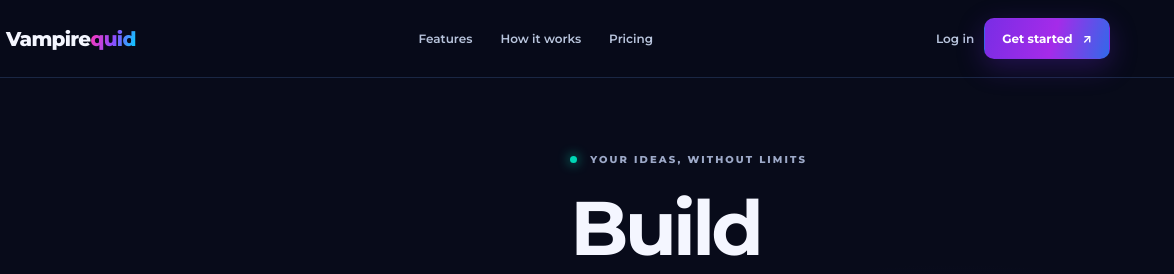
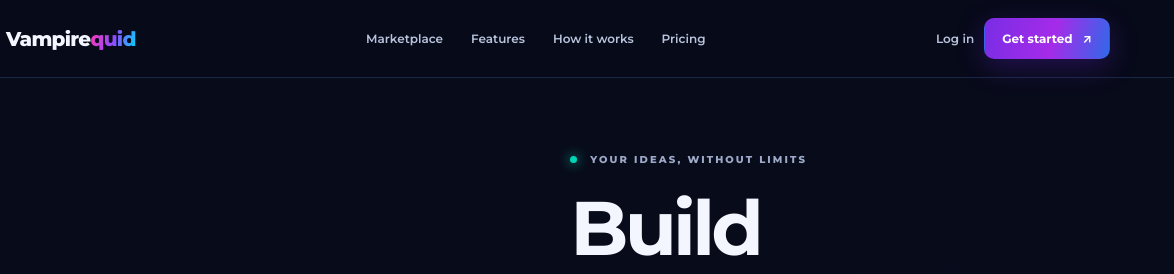
Before and after one commit to applebright22-cyber/cloudflare-container-networking, a plain HTML site: page public/index.html in a window 1280 px wide. Shown: the top 274 px of the page, 106-1280 px from the left. Drawn offline with Linux system fonts and the light colour scheme.

Commit message:
Add marketplace link to Vampirequid homepage

```diff
--- a/public/index.html
+++ b/public/index.html
@@ -1,6 +1,6 @@
 <!doctype html>
 <html lang="en"><head><meta charset="utf-8"><meta name="viewport" content="width=device-width,initial-scale=1"><meta name="theme-color" content="#080b1a"><meta name="description" content="Vampirequid — create, build and publish websites and applications."><title>Vampirequid — Build. Create. Publish.</title><link rel="preconnect" href="https://fonts.googleapis.com"><link rel="preconnect" href="https://fonts.gstatic.com" crossorigin><link href="https://fonts.googleapis.com/css2?family=Montserrat:wght@400;500;600;700;800&display=swap" rel="stylesheet"><link rel="stylesheet" href="/studio.css"><link rel="icon" type="image/svg+xml" href="/vampiresquid-mark.svg"><style>.squid-logo{width:38px;height:38px;object-fit:contain}.closing-squid img{width:66px;height:66px}</style></head>
-<body class="landing"><header class="topbar"><a class="brand" href="/"><img class="squid-logo" src="/vampiresquid-mark.svg" alt=""><span>Vampire<span class="gradient-word">quid</span></span></a><nav><a href="#features">Features</a><a href="#how">How it works</a><a href="#pricing">Pricing</a></nav><div class="top-actions"><a class="text-link" href="/vm.html">Log in</a><a class="button button-primary" href="/signup.html">Get started <span>↗</span></a></div><button class="mobile-menu" aria-label="Toggle menu">☰</button></header>
+<body class="landing"><header class="topbar"><a class="brand" href="/"><img class="squid-logo" src="/vampiresquid-mark.svg" alt=""><span>Vampire<span class="gradient-word">quid</span></span></a><nav><a href="/marketplace.html">Marketplace</a><a href="#features">Features</a><a href="#how">How it works</a><a href="#pricing">Pricing</a></nav><div class="top-actions"><a class="text-link" href="/vm.html">Log in</a><a class="button button-primary" href="/signup.html">Get started <span>↗</span></a></div><button class="mobile-menu" aria-label="Toggle menu">☰</button></header>
 <main><section class="hero"><div class="hero-glow"></div><div class="hero-copy"><div class="eyebrow"><span class="pulse"></span> YOUR IDEAS, WITHOUT LIMITS</div><h1>Build something<br><span class="gradient-word">extraordinary.</span></h1><p class="hero-lede">Powerful websites and applications, built in one creative workspace. Design visually, open a developer environment when you need it, and publish when you're ready.</p><div class="hero-actions"><a class="button button-primary button-large" href="/signup.html">Start building <span>→</span></a><a class="button button-ghost button-large" href="#features">Explore the platform</a></div><div class="hero-proof"><span>✦ Visual website builder</span><span>✦ Optional Linux workspace</span><span>✦ Simple monthly plans</span></div></div><div class="hero-art" aria-label="Vampirequid brand illustration"><div class="orbit orbit-one"></div><div class="orbit orbit-two"></div><div class="squid-hero"><img src="/vampiresquid-mark.svg" alt="Vampirequid vampire mascot holding a pound coin" style="width:min(100%,260px);height:auto;filter:drop-shadow(0 18px 35px #0008)"></div><div class="float-card float-top"><span class="mini-icon purple">✦</span><div><b>Creative freedom</b><small>One workspace for every idea</small></div></div><div class="float-card float-bottom"><span class="mini-icon cyan">↗</span><div><b>Ready to publish</b><small>Your project, your domain</small></div></div></div></section>
 <section class="trust-strip"><span>CREATE</span><i></i><span>BUILD</span><i></i><span>PREVIEW</span><i></i><span>PUBLISH</span></section>
 <section id="features" class="section"><div class="section-heading"><div class="eyebrow">THE TOOLKIT</div><h2>Everything you need to<br><span class="gradient-word">bring ideas to life.</span></h2><p>Start simple with a visual editor. Reach for developer tools whenever your project needs more.</p></div><div class="feature-grid"><article class="feature-card"><div class="feature-icon purple">▧</div><h3>Visual website builder</h3><p>Arrange sections, edit content, choose colors, and shape responsive pages without starting from scratch.</p><span class="feature-tag">DESIGN VISUALLY</span></article><article class="feature-card"><div class="feature-icon cyan">&lt;/&gt;</div><h3>Developer workspace</h3><p>Open the optional Tiny Core Linux environment for terminal work, testing, and hands-on development.</p><span class="feature-tag">CODE WHEN YOU WANT</span></article><article class="feature-card"><div class="feature-icon teal">☁</div><h3>Publish with confidence</h3><p>Prepare projects for hosting on fast edge infrastructure, with custom domains planned for a later release.</p><span class="feature-tag">EDGE-READY ARCHITECTURE</span></article><article class="feature-card"><div class="feature-icon pink">◇</div><h3>One place for projects</h3><p>Keep your websites, templates, workspace, and account settings together in one dashboard.</p><span class="feature-tag">STAY ORGANIZED</span></article></div></section>
```
